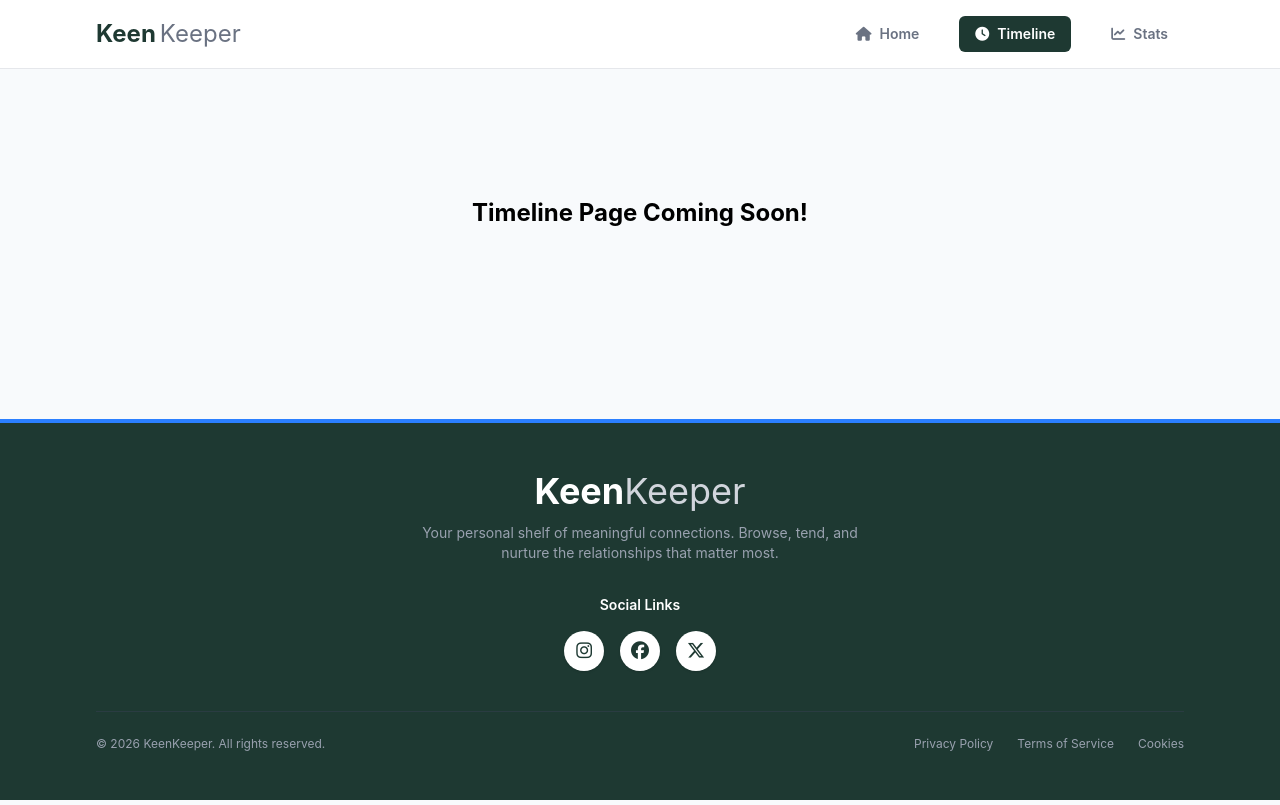
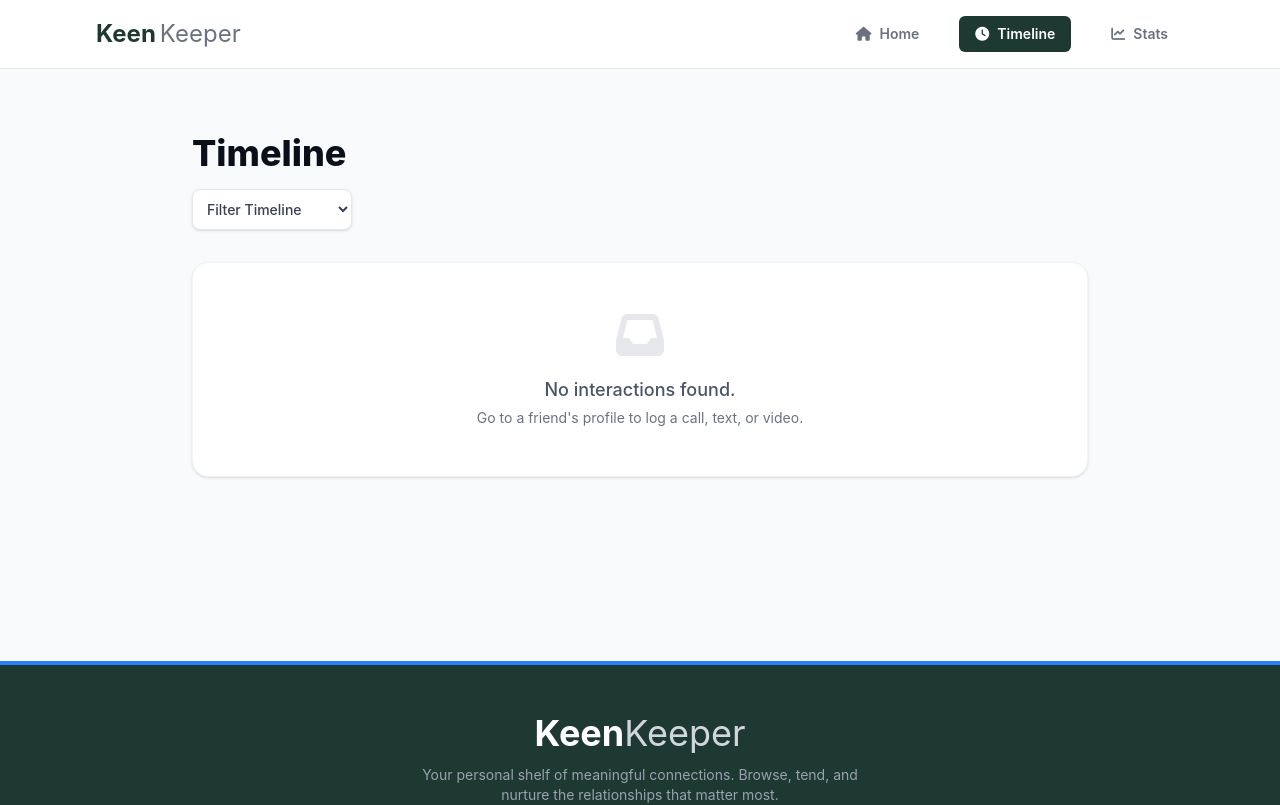
Before and after one commit to mehedi-islam-dev/A7_KeenKeeper, a React (Vite) app: page /timeline in a window 1280 px wide. Shown: the top 805 px of the page. Built offline with nearby package versions, Linux system fonts and the light colour scheme.

Commit message:
Timeline page with filter dropdpwn created

```diff
--- a/src/App.jsx
+++ b/src/App.jsx
@@ -3,6 +3,7 @@ import { BrowserRouter, Routes, Route } from 'react-router-dom';
 import MainLayout from './components/MainLayout';
 import Home from './pages/Home';
 import FriendDetail from './pages/FriendDetail';
+import Timeline from './pages/Timeline';
 import { ToastContainer } from 'react-toastify';
 import 'react-toastify/dist/ReactToastify.css';
 
@@ -13,7 +14,7 @@ function App() {
         <Route path="/" element={<MainLayout />}>
           <Route index element={<Home />} />
           <Route path="friend/:id" element={<FriendDetail />} />
-          <Route path="timeline" element={<div className="p-20 text-center text-2xl font-bold">Timeline Page Coming Soon!</div>} />
+          <Route path="timeline" element={<Timeline />} />
           <Route path="stats" element={<div className="p-20 text-center text-2xl font-bold">Stats Page Coming Soon!</div>} />
           <Route path="*" element={<div className="p-20 text-center text-4xl font-bold text-red-500">404 - Page Not Found</div>} />
         </Route>
--- /dev/null
+++ b/src/pages/Timeline.jsx
@@ -0,0 +1,85 @@
+import React, { useState, useEffect } from 'react';
+import { Link } from 'react-router-dom';
+
+const Timeline = () => {
+  const [events, setEvents] = useState([]);
+  const [filter, setFilter] = useState('All');
+
+  useEffect(() => {
+    const savedEvents = JSON.parse(localStorage.getItem('keenkeeper_timeline')) || [];
+    setEvents(savedEvents);
+  }, []);
+
+  const filteredEvents = filter === 'All' ? events : events.filter(e => e.type === filter);
+
+  const formatDate = (isoString) => {
+    const date = new Date(isoString);
+    return date.toLocaleDateString('en-US', { month: 'long', day: 'numeric', year: 'numeric' });
+  };
+
+  const getIcon = (type) => {
+    switch (type) {
+      case 'Call': return <i className="fas fa-phone-alt text-xl text-[#3b82f6]"></i>;
+      case 'Text': return <i className="fas fa-comment-dots text-xl text-[#10b981]"></i>;
+      case 'Video': return <i className="fas fa-video text-xl text-[#8b5cf6]"></i>;
+      default: return <i className="fas fa-check text-xl text-gray-500"></i>;
+    }
+  };
+
+  return (
+    <div className="w-full max-w-4xl mx-auto min-h-[60vh]">
+
+      <div className="mb-8 flex flex-col gap-4 mt-4">
+        <h1 className="text-3xl md:text-4xl font-extrabold text-[#0B0F19]">Timeline</h1>
+
+        <div>
+          <select
+            id="filter"
+            value={filter}
+            onChange={(e) => setFilter(e.target.value)}
+            className="bg-white border border-gray-200 text-gray-700 text-sm rounded-lg focus:ring-[#3b82f6] focus:border-[#3b82f6] block p-2.5 outline-none shadow-sm cursor-pointer w-40 font-medium transition-colors"
+          >
+            <option value="All">Filter Timeline</option>
+            <option value="Call">Calls</option>
+            <option value="Text">Texts</option>
+            <option value="Video">Video Calls</option>
+          </select>
+        </div>
+      </div>
+
+      <div className="flex flex-col gap-4">
+        {filteredEvents.length === 0 ? (
+          <div className="p-12 text-center text-gray-500 bg-white rounded-2xl shadow-sm border border-gray-100">
+            <div className="text-5xl mb-4 text-gray-200"><i className="fas fa-inbox"></i></div>
+            <p className="text-lg font-medium text-gray-600">No interactions found.</p>
+            <p className="text-sm mt-1">Go to a friend's profile to log a call, text, or video.</p>
+          </div>
+        ) : (
+          filteredEvents.map((event) => (
+            <div key={event.id} className="p-5 flex items-center gap-5 bg-white border-2 border-dashed border-[#3b82f6]/40 rounded-xl hover:border-[#3b82f6] transition-colors shadow-sm group">
+
+              <div className="w-12 h-12 rounded-full bg-gray-50 flex items-center justify-center shrink-0 group-hover:bg-blue-50 transition-colors">
+                {getIcon(event.type)}
+              </div>
+
+              <div className="grow">
+                <h3 className="text-base md:text-lg font-bold text-gray-800 mb-0.5">
+                  {event.type} <span className="font-normal text-gray-500 text-sm md:text-base">with</span> {event.friendName}
+                </h3>
+                <p className="text-xs text-gray-400 font-medium">{formatDate(event.date)}</p>
+              </div>
+
+              <Link to={`/friend/${event.friendId}`} className="shrink-0 hidden sm:block hover:scale-105 transition-transform">
+                <img src={event.picture} alt={event.friendName} className="w-11 h-11 rounded-full object-cover shadow-sm border-2 border-white" />
+              </Link>
+
+            </div>
+          ))
+        )}
+      </div>
+
+    </div>
+  );
+};
+
+export default Timeline;
```
